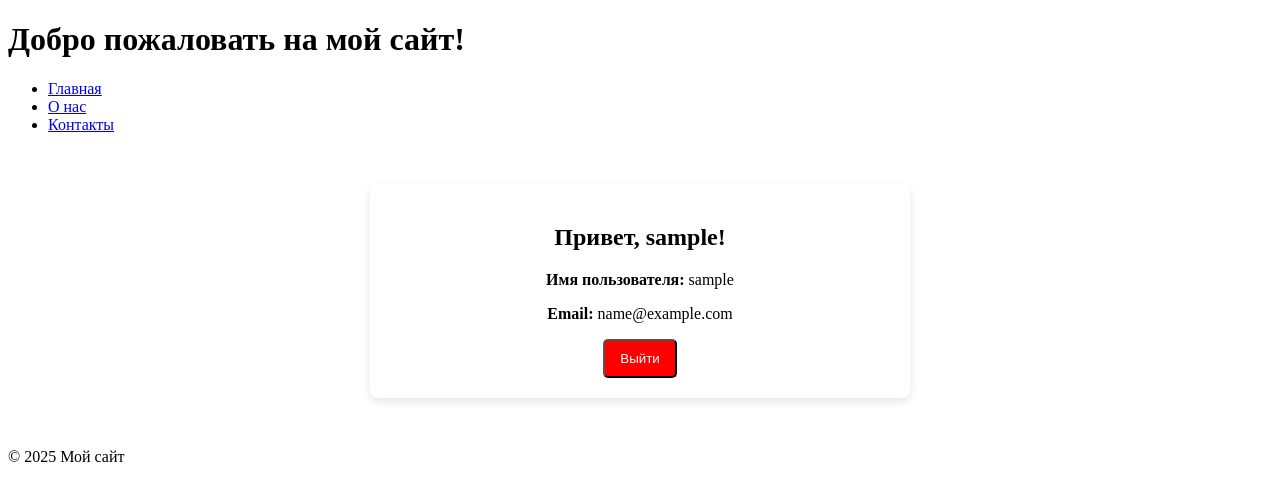
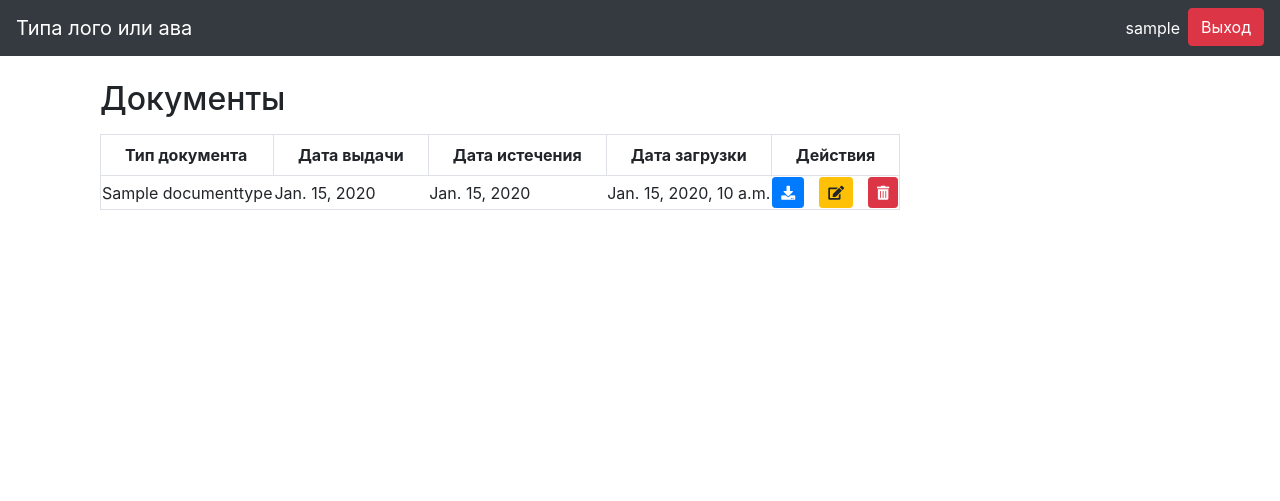
Before and after one commit to ArtemAng/Diplom-MMITSO-Vika, a Django app: page /profile/ in a window 1280 px wide. Shown: the top 501 px of the page. Run offline with Django 5.2, Linux system fonts and the light colour scheme; a user stored in the database is signed in; tables that the repository leaves empty hold one stand-in row (values such as "Sample post"); some libraries are stand-ins or nearby versions.

Commit message:
user profile

```diff
--- a/src/records/static/css/base.css
+++ b/src/records/static/css/base.css
@@ -1,31 +1,39 @@
-/* body{
-    background-color: green;
-} */
+/* src/static/css/styles.css */
 
-
-.profile-container {
-    max-width: 500px;
-    margin: 50px auto;
-    padding: 20px;
-    background: white;
-    box-shadow: 0 4px 8px rgba(0, 0, 0, 0.1);
-    border-radius: 8px;
-    text-align: center;
+body {
+    font-family: Arial, sans-serif;
+    margin: 20px;
 }
 
-.profile-container h2 {
-    margin-bottom: 20px;
+h1, h2 {
+    color: #333;
 }
 
-.btn-danger {
-    display: inline-block;
-    padding: 10px 15px;
-    color: white;
-    background-color: red;
-    border-radius: 5px;
+table {
+    width: 100%;
+    border-collapse: collapse;
+    margin-top: 20px;
+}
+
+th, td {
+    border: 1px solid #ddd;
+    padding: 8px;
+    text-align: left;
+}
+
+th {
+    background-color: #f2f2f2;
+}
+
+tr:hover {
+    background-color: #f1f1f1;
+}
+
+a {
+    color: #007bff;
     text-decoration: none;
 }
 
-.btn-danger:hover {
-    background-color: darkred;
+a:hover {
+    text-decoration: underline;
 }
--- a/src/records/templates/records/base.html
+++ b/src/records/templates/records/base.html
@@ -3,28 +3,41 @@
 <head>
     <meta charset="UTF-8">
     <meta name="viewport" content="width=device-width, initial-scale=1.0">
-    <title>{% block title %}Мой сайт{% endblock %}</title>
-    {% load static %}
-    <link rel="stylesheet" href="{% static 'css/base.css' %}">
+    <title>Ваш заголовок</title>
+    <link href="https://stackpath.bootstrapcdn.com/bootstrap/4.5.2/css/bootstrap.min.css" rel="stylesheet">
+    <link rel="stylesheet" href="https://cdnjs.cloudflare.com/ajax/libs/font-awesome/5.15.4/css/all.min.css">
 </head>
 <body>
-    <header>
-        <h1>Добро пожаловать на мой сайт!</h1>
-        <nav>
-            <ul>
-                <li><a href="/">Главная</a></li>
-                <li><a href="/about/">О нас</a></li>
-                <li><a href="/contact/">Контакты</a></li>
-            </ul>
-        </nav>
-    </header>
 
-    <main>
-        {% block content %}{% endblock %}
-    </main>
+<nav class="navbar navbar-expand-lg text-whitenavbar-light bg-dark">
+    <a class="navbar-brand text-white" href="#">Типа лого или ава</a>
+    <button class="navbar-toggler" type="button" data-toggle="collapse" data-target="#navbarNav" aria-controls="navbarNav" aria-expanded="false" aria-label="Toggle navigation">
+        <span class="navbar-toggler-icon"></span>
+    </button>
+    <div class="collapse navbar-collapse " id="navbarNav">
+        <ul class="navbar-nav ml-auto">
+            <li class="nav-item">
+                <span class="navbar-text text-white">
+                    {{ user.username }}
+                </span>
+            </li>
+            <li class="nav-item">
+                <form action="{% url 'logout' %}" method="post" class="form-inline">
+                    {% csrf_token %}
+                    <button type="submit" class="btn btn-danger ml-2">Выход</button>
+                </form>
+            </li>
+        </ul>
+    </div>
+</nav>
 
-    <footer>
-        <p>&copy; 2025 Мой сайт</p>
-    </footer>
+<div class="container">
+    {% block content %}
+    {% endblock %}
+</div>
+
+<script src="https://code.jquery.com/jquery-3.5.1.slim.min.js"></script>
+<script src="https://cdn.jsdelivr.net/npm/@popperjs/core@2.9.2/dist/umd/popper.min.js"></script>
+<script src="https://stackpath.bootstrapcdn.com/bootstrap/4.5.2/js/bootstrap.min.js"></script>
 </body>
 </html>
--- a/src/records/templates/records/profile.html
+++ b/src/records/templates/records/profile.html
@@ -1,18 +1,40 @@
 {% extends 'records/base.html' %}
-{% load static %}
-
-{% block title %}Мой профиль{% endblock %}
-
+<!-- src/templates/records/profile.html -->
 {% block content %}
-<div class="profile-container">
-    <h2>Привет, {{ user.username }}!</h2>
-
-    <p><strong>Имя пользователя:</strong> {{ user.username }}</p>
-    <p><strong>Email:</strong> {{ user.email }}</p>
-    <form method="post" action="{% url 'logout' %}">
-      {% csrf_token %}
-      <button type="submit" class="btn btn-danger">Выйти</button>
-  </form>
-    {% comment %} <a href="{% url 'logout' %}" class="btn btn-danger">Выйти</a> {% endcomment %}
+<div class="container mx-auto mt-4">
+    <h2 class="text-xl mt-4">Документы</h2>
+    <table class="min-w-full border mt-3">
+        <thead>
+            <tr class="bg-gray-200">
+                <th class="border px-4 py-2">Тип документа</th>
+                <th class="border px-4 py-2">Дата выдачи</th>
+                <th class="border px-4 py-2">Дата истечения</th>
+                <th class="border px-4 py-2">Дата загрузки</th>
+                <th class="border px-4 py-2">Действия</th>
+              </tr>
+        </thead>
+        <tbody>
+          {% for document in documents %}
+          <tr>
+              <td>{{ document.document_type.name }}</td>
+              <td>{{ document.issue_date }}</td>
+              <td>{{ document.expiry_date|default:"Не указана" }}</td>
+              <td>{{ document.uploaded_at }}</td>
+              <td class="d-flex justify-content-between">
+                  <a href="{{ document.file_path }}" class="btn btn-primary btn-sm"><i class="fas fa-download"></i></a>
+                  <a href="\{% url 'edit_document' document.id %\}" class="btn btn-warning btn-sm"><i class="fas fa-edit"></i></a>
+                  <form action="\{% url 'delete_document' document.id %\}" method="post" style="display:inline;">
+                      {% csrf_token %}
+                      <button type="submit" class="btn btn-danger btn-sm"><i class="fas fa-trash-alt"></i></button>
+                  </form>
+              </td> <!-- Новая ячейка с кнопками -->
+          </tr>
+          {% empty %}
+          <tr>
+              <td colspan="6">Нет документов</td>
+          </tr>
+          {% endfor %}
+      </tbody>
+    </table>
 </div>
 {% endblock %}
--- a/src/records/templates/registration/login.html
+++ b/src/records/templates/registration/login.html
@@ -11,13 +11,11 @@
         {% csrf_token %}
 
         <div class="mb-3">
-            <label for="username" class="form-label">Имя пользователя</label>
-            <input type="text" class="form-control" id="username" name="username" required>
+            <input type="text" placeholder="Имя пользователя" ="form-control" id="username" name="username" required>
         </div>
 
         <div class="mb-3">
-            <label for="password" class="form-label">Пароль</label>
-            <input type="password" class="form-control" id="password" name="password" required>
+            <input type="password" placeholder="Пароль" class="form-control" id="password" name="password" required>
         </div>
 
         <button type="submit" class="btn btn-primary">Войти</button>
--- a/src/records/views.py
+++ b/src/records/views.py
@@ -55,4 +55,5 @@ def sign_up_view(request):
 
 @login_required
 def profile_view(request):
-    return render(request, 'records/profile.html')
+    documents = Document.objects.filter(user=request.user)
+    return render(request, 'records/profile.html', {'documents': documents})
```
